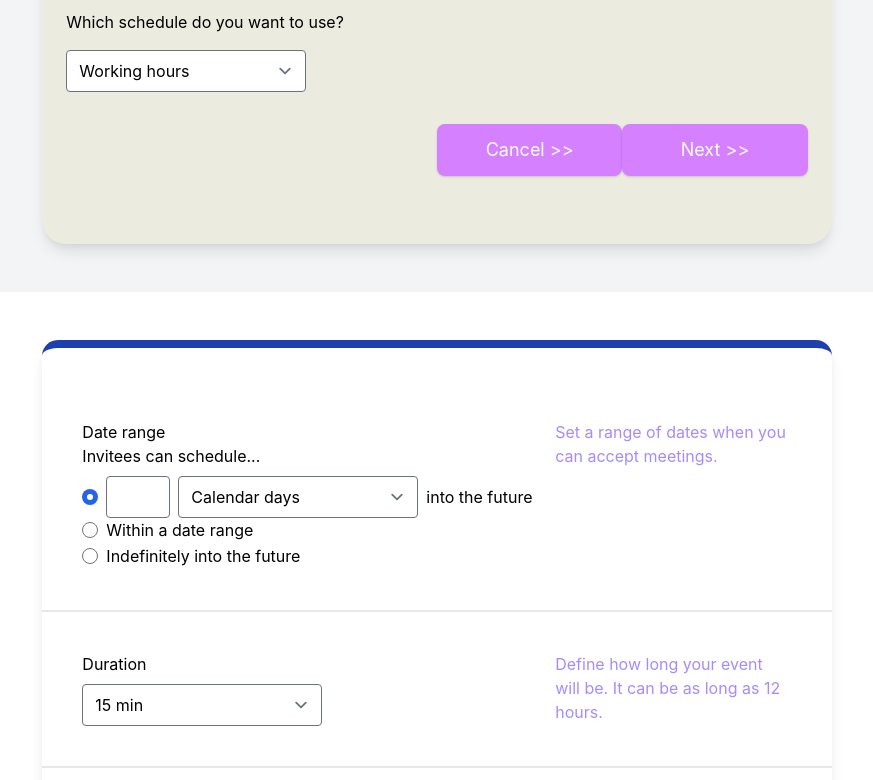
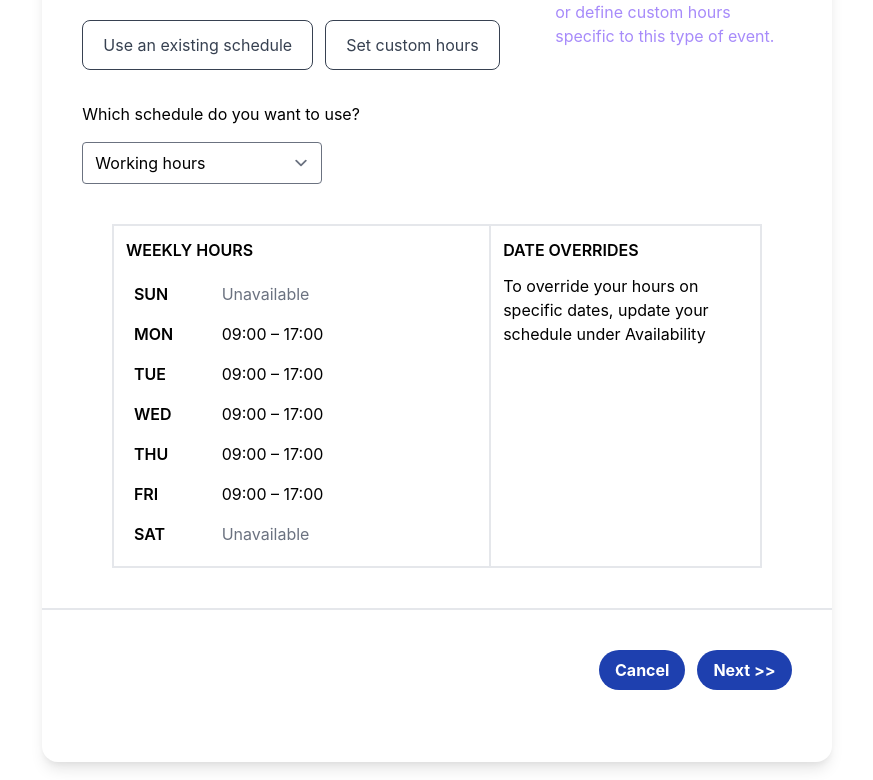
Before and after one commit to fe-bootcamp-2021/evently, a React (Create React App) app: page / in a window 1280 px wide. Shown: the part 2140-2920 px from the top of the page, without its empty margins (203-1076 px from the left). Built offline with nearby package versions, Linux system fonts and the light colour scheme.

Commit message:
feat: add One on one second page, changed group second page style

```diff
--- a/src/components/EventTypeAvailability/EventTypeAvailability.jsx
+++ b/src/components/EventTypeAvailability/EventTypeAvailability.jsx
@@ -1,4 +1,5 @@
 import Button from "../Button/Button";
+import WeeklyHours from "../WeeklyHours/WeeklyHours";
 
 const EventTypeAvailability = () => {
   return (
@@ -27,7 +28,7 @@ const EventTypeAvailability = () => {
         </div>
       </div>
       <div className="w-full flex justify-center">
-
+       <WeeklyHours/>
       </div>
     </div>
   );
--- a/src/components/GroupEventPage/GroupEventFirstPage.jsx
+++ b/src/components/GroupEventPage/GroupEventFirstPage.jsx
@@ -1,5 +1,6 @@
 import EventColors from "../EventColors/EventColors";
 import InputCKEditor from "../InputCKEditor/InputCKEditor";
+import Button from "../Button/Button";
 import {
   containerOneOnOne,
   card,
@@ -98,12 +99,8 @@ export default function GroupEventFirstPage() {
         </div>
 
         <div className={buttonContainer}>
-          <button id="button" type="button" className={button}>
-            Cancel {">>"}
-          </button>
-          <button id="button" type="button" className={button}>
-            Next {">>"}
-          </button>
+          <Button name={`Cancel`} onClick={console.log(1)} />
+          <Button name={`Next >>`} className="ml-3" onClick={console.log(1)} />
         </div>
       </div>
     </div>
--- a/src/components/GroupEventPage/GroupEventPage.style.js
+++ b/src/components/GroupEventPage/GroupEventPage.style.js
@@ -2,7 +2,6 @@ import classNames from "classnames/bind";
 
 export const containerOneOnOne = classNames([
   "min-h-screen",
-  "bg-gray-100",
   "p-0",
   "sm:p-12",
 ]);
@@ -10,12 +9,16 @@ export const containerOneOnOne = classNames([
 export const card = classNames([
   "mx-auto",
   "w-2/3",
-  "px-6",
-  "py-12",
-  "bg-custom-gray-1",
-  "border-0",
+  "bg-white",
+  "max-w-5xl",
+  "rounded-2xl",
+  "border-t-8",
+  "border-blue-800",
+  "py-8",
   "shadow-lg",
-  "sm:rounded-3xl",
+  "hover:shadow-2xl",
+  "transition",
+  "duration-500",
 ]);
 
 export const title = classNames([
--- a/src/components/GroupEventPage/GroupEventSecondPage.jsx
+++ b/src/components/GroupEventPage/GroupEventSecondPage.jsx
@@ -1,48 +1,39 @@
 import DataRange from "../DateRange/DateRange";
 import Duration from "../Duration/Duration";
+import Button from "../Button/Button";
 import EventTypeAvailability from "../EventTypeAvailability/EventTypeAvailability";
 
 import {
   containerOneOnOne,
   card,
-  title,
   eventItems,
   errorMessage,
   buttonContainer,
-  button,
 } from "./GroupEventPage.style";
 
 export default function GroupEventSecondPage() {
   return (
     <div className={containerOneOnOne}>
       <div className={card}>
-        <h2 className={title}>When can people book this event?</h2>
-        <div className={eventItems}>
+        <section className="my-10 px-10">
           <DataRange />
-          <span className={errorMessage} id="error">
-            Event name is required
-          </span>
-        </div>
-        <div className={eventItems}>
+        </section>
+        <section className="my-10 px-10 pt-10 border-t-2 border-fuchsia-600">
           <Duration />
-          <span className={errorMessage} id="error">
-            Event name is required
-          </span>
-        </div>
-        <div className={eventItems}>
+        </section>
+        <section className="my-10 px-10 pt-10 border-t-2 border-fuchsia-600">
           <EventTypeAvailability />
-          <span className={errorMessage} id="error">
-            Event name is required
-          </span>
-        </div>
-        <div className={buttonContainer}>
-          <button id="button" type="button" className={button}>
-            Cancel {">>"}
-          </button>
-          <button id="button" type="button" className={button}>
-            Next {">>"}
-          </button>
-        </div>
+        </section>
+        <section className="my-10 px-10 pt-10 border-t-2 border-fuchsia-600">
+          <div className={buttonContainer}>
+            <Button name={`Cancel`} onClick={console.log(1)} />
+            <Button
+              name={`Next >>`}
+              className="ml-3"
+              onClick={console.log(1)}
+            />
+          </div>
+        </section>
       </div>
     </div>
   );
--- a/src/components/OneOnOne/OneOnOneSecond.jsx
+++ b/src/components/OneOnOne/OneOnOneSecond.jsx
@@ -1,7 +1,8 @@
 import DataRange from "../DateRange/DateRange";
 import Duration from "../Duration/Duration";
+import Button from "../Button/Button";
 import EventTypeAvailability from "../EventTypeAvailability/EventTypeAvailability";
-import { containerOneOnOne, card } from "./OneOnOne.style";
+import { containerOneOnOne, card, buttonContainer } from "./OneOnOne.style";
 
 export default function OneOnOne() {
   return (
@@ -16,6 +17,16 @@ export default function OneOnOne() {
         <section className="my-10 px-10 pt-10 border-t-2 border-fuchsia-600">
           <EventTypeAvailability />
         </section>
+        <section className="my-10 px-10 pt-10 border-t-2 border-fuchsia-600">
+          <div className={buttonContainer}>
+            <Button name={`Cancel`} onClick={console.log(1)} />
+            <Button
+              name={`Next >>`}
+              className="ml-3"
+              onClick={console.log(1)}
+            />
+          </div>
+        </section>
       </div>
     </div>
   );
--- /dev/null
+++ b/src/components/WeeklyHours/WeeklyHours.jsx
@@ -0,0 +1,32 @@
+export default function WeeklyHours() {
+  return (
+    <div className="flex flex-wrap w-11/12 mt-10">
+      <div className="w-7/12 border-2 border-fuchsia-600 p-3">
+      <span className="font-semibold">WEEKLY HOURS</span>
+      <div className="flex w-full flex-wrap pt-3">
+          <div className="w-1/4 p-2 font-semibold">SUN</div>
+          <div className="w-3/4 p-2 text-gray-500">Unavailable</div>
+          <div className="w-1/4 p-2 font-semibold">MON</div>
+          <div className="w-3/4 p-2">09:00 – 17:00</div>
+          <div className="w-1/4 p-2 font-semibold">TUE</div>
+          <div className="w-3/4 p-2">09:00 – 17:00</div>
+          <div className="w-1/4 p-2 font-semibold">WED</div>
+          <div className="w-3/4 p-2">09:00 – 17:00</div>
+          <div className="w-1/4 p-2 font-semibold">THU</div>
+          <div className="w-3/4 p-2">09:00 – 17:00</div>
+          <div className="w-1/4 p-2 font-semibold">FRI</div>
+          <div className="w-3/4 p-2">09:00 – 17:00</div>
+          <div className="w-1/4 p-2 font-semibold">SAT</div>
+          <div className="w-3/4 p-2 text-gray-500">Unavailable</div>
+      </div>
+      </div>
+      <div className="w-5/12 border-l-0 border-2 border-fuchsia-600 p-3">
+        <span className="font-semibold">DATE OVERRIDES</span>
+        <p className="mt-3">
+          To override your hours on specific dates, update your schedule under
+          Availability
+        </p>
+      </div>
+    </div>
+  );
+}
```
